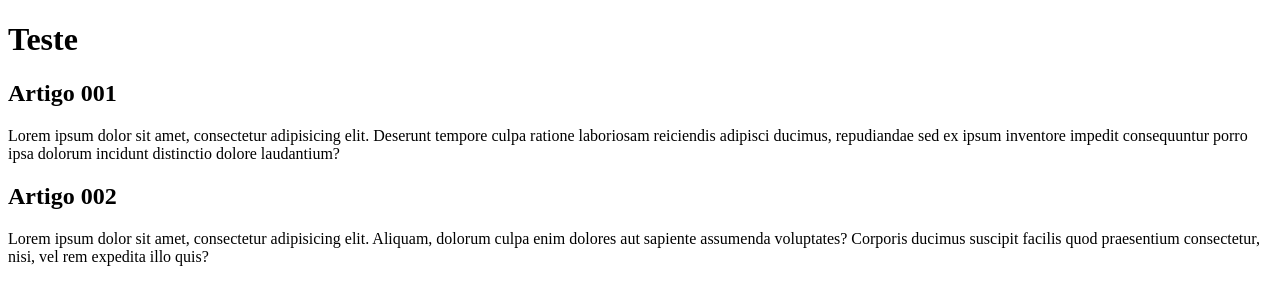
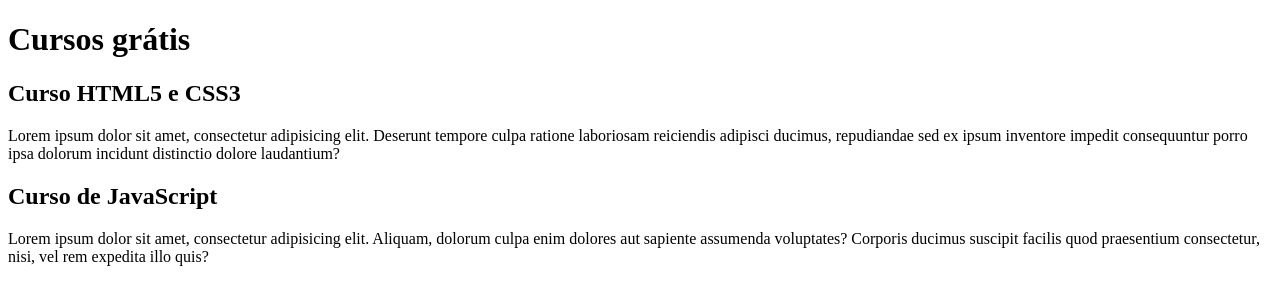
Before and after one commit to MarcosReisCarvalho/Using-Branches, a plain HTML site: page index.html in a window 1280 px wide. Drawn offline with Linux system fonts and the light colour scheme.

Commit message:
comecei a escrever o conteúdo

```diff
--- a/index.html
+++ b/index.html
@@ -4,19 +4,19 @@
     <meta charset="UTF-8">
     <meta http-equiv="X-UA-Compatible" content="IE=edge">
     <meta name="viewport" content="width=device-width, initial-scale=1.0">
-    <title>Branch</title>
+    <title>Título do site</title>
 </head>
 <body>
     <main>
         <header>
-            <h1>Teste</h1>
+            <h1>Cursos grátis</h1>
         </header>
         <article>
-            <h2>Artigo 001</h2>
+            <h2>Curso HTML5 e CSS3</h2>
             <p>Lorem ipsum dolor sit amet, consectetur adipisicing elit. Deserunt tempore culpa ratione laboriosam reiciendis adipisci ducimus, repudiandae sed ex ipsum inventore impedit consequuntur porro ipsa dolorum incidunt distinctio dolore laudantium?</p>
         </article>
         <article>
-            <h2>Artigo 002</h2>
+            <h2>Curso de JavaScript</h2>
             <p>Lorem ipsum dolor sit amet, consectetur adipisicing elit. Aliquam, dolorum culpa enim dolores aut sapiente assumenda voluptates? Corporis ducimus suscipit facilis quod praesentium consectetur, nisi, vel rem expedita illo quis?</p>
         </article>
     </main>
```
